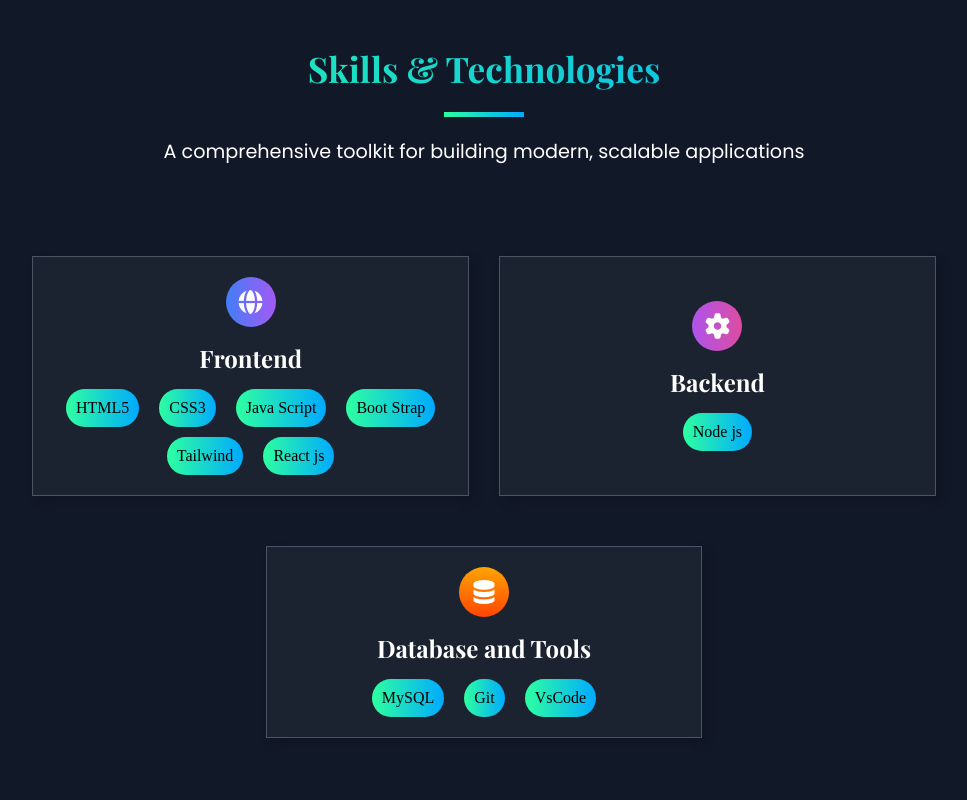
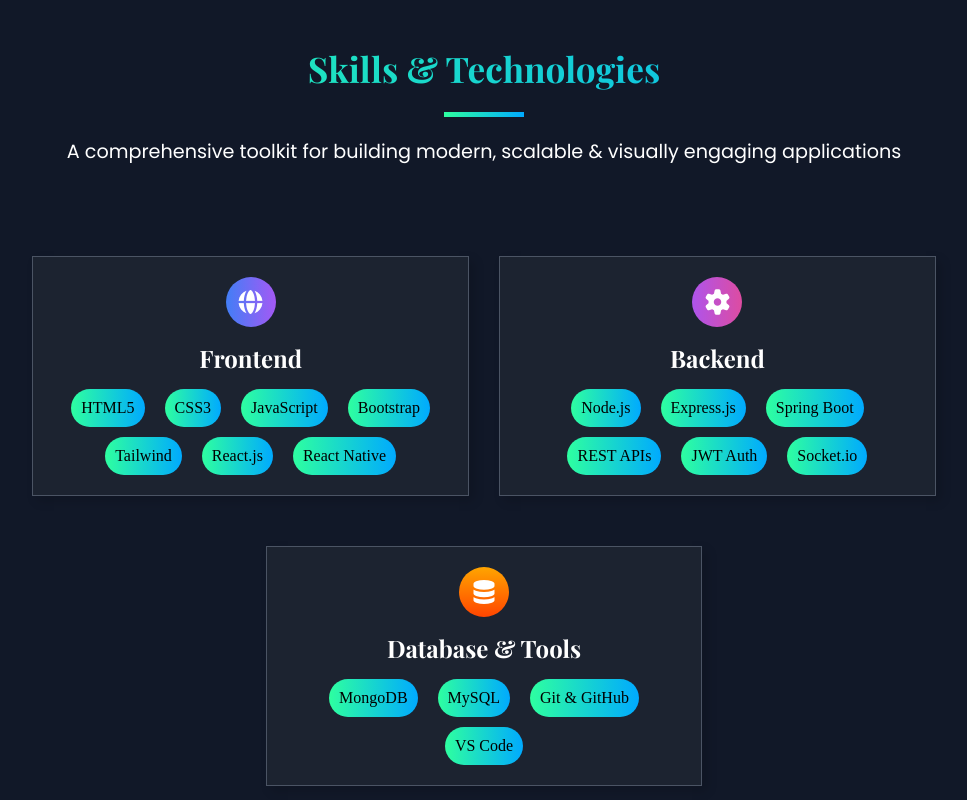
Before and after one commit to smartsella/portfolio, a plain HTML site: page index.html in a window 1280 px wide. Shown: the part 2960-3760 px from the top of the page, without its empty margins (156-1123 px from the left). Drawn offline with nearby package versions, Linux system fonts and the light colour scheme; a web font is replaced by a local one.

Commit message:
Update Resume

```diff
--- a/index.html
+++ b/index.html
@@ -49,7 +49,7 @@
                 <span class="button-span">
                     <button class="home-btn"><a href="#project">View My Work </a><i
                             class="fa-solid fa-arrow-down"></i></button>
-                    <button class="home-btn"><a href="Resume/Resume-Selladurai(Final).pdf.pdf.pdf" download>Download My Resume</a><i
+                    <button class="home-btn"><a href="Resume/Selladurai-Resume(3).pdf" download>Download My Resume</a><i
                             class="fa-solid fa-download"></i></button>
                 </span>
             </div>
@@ -181,51 +181,72 @@
         </div>
         </div>
     </main>
+
    <main class="center_fix animate">
   <div class="skill-intro">
     <h2 class="skill-head">Skills & Technologies</h2>
     <div class="u-line"></div>
-            <p class="skill-text">A comprehensive toolkit for building modern, scalable applications</p>
+    <p class="skill-text">A comprehensive toolkit for building modern, scalable & visually engaging applications</p>
   </div>
+
   <div class="skill-box">
+    <!-- Frontend -->
     <div class="front-end animate ani-bottom">
-                <div class="icon-1"><i class="fa-solid fa-globe" id="icon1"></i></div>
-                <div>
+      <div class="icon-1 gradient"><i class="fa-solid fa-globe" id="icon1"></i></div>
       <h3 class="skill-name">Frontend</h3>
-                </div>
-                <div class="span-skills"><span>HTML5</span>
+      <div class="span-skills">
+        <span>HTML5</span>
         <span>CSS3</span>
-                    <span>Java Script</span>
-                    <span>Boot Strap</span>
+        <span>JavaScript</span>
+        <span>Bootstrap</span>
         <span>Tailwind</span>
-                    <span>React js</span>
+        <span>React.js</span>
+        <span>React Native</span>
       </div>
     </div>
+
+    <!-- Backend -->
     <div class="back-end animate ani-bottom">
-                <div class="icon-2" id="back"><i class="fa-solid fa-gear" id="icon2"></i></div>
-                <div>
+      <div class="icon-2 gradient"><i class="fa-solid fa-gear" id="icon2"></i></div>
       <h3 class="skill-name">Backend</h3>
-                </div>
-                <div class="span-skills"><span>Node js</span>
-                    <span class="sp">blank</span>
-                    <span class="sp">blank</span>
-                    <span class="sp">blank</span>
+      <div class="span-skills">
+        <span>Node.js</span>
+        <span>Express.js</span>
+        <span>Spring Boot</span>
+        <span>REST APIs</span>
+        <span>JWT Auth</span>
+        <span>Socket.io</span>
       </div>
     </div>
+
+    <!-- Database -->
     <div class="database animate ani-bottom">
-                <div class="icon-3"><i class="fa-solid fa-database" id="icon3"></i></div>
-                <div>
-                    <h3 class="skill-name">Database and Tools</h3>
-                </div>
+      <div class="icon-3 gradient"><i class="fa-solid fa-database" id="icon3"></i></div>
+      <h3 class="skill-name">Database & Tools</h3>
       <div class="span-skills">
+        <span>MongoDB</span>
         <span>MySQL</span>
-                    <span>Git</span>
-                    <span>VsCode</span>
-                    <span class="sp">blank</span>
+        <span>Git & GitHub</span>
+        <span>VS Code</span>
       </div>
     </div>
+
+    <!-- 🎨 Design Tools -->
+    <!-- <div class="design animate ani-bottom">
+      <div class="icon-4 gradient"><i class="fa-solid fa-pen-ruler" id="icon4"></i></div>
+      <h3 class="skill-name">Design & UI Tools</h3>
+      <div class="span-skills">
+        <span>Figma</span>
+        <span>Canva</span>
+        <span>Adobe XD</span>
+        <span>UI Wireframing</span>
+        <span>Color Theory</span>
+        <span>Responsive Layouts</span>
+      </div>
+    </div> -->
   </div>
 </main>
+
     <!-- About Me -->
 
     <!-- Projects -->
```
Also changed, not shown: 1 other file. Lines whose indentation alone changed are shown as unchanged.
